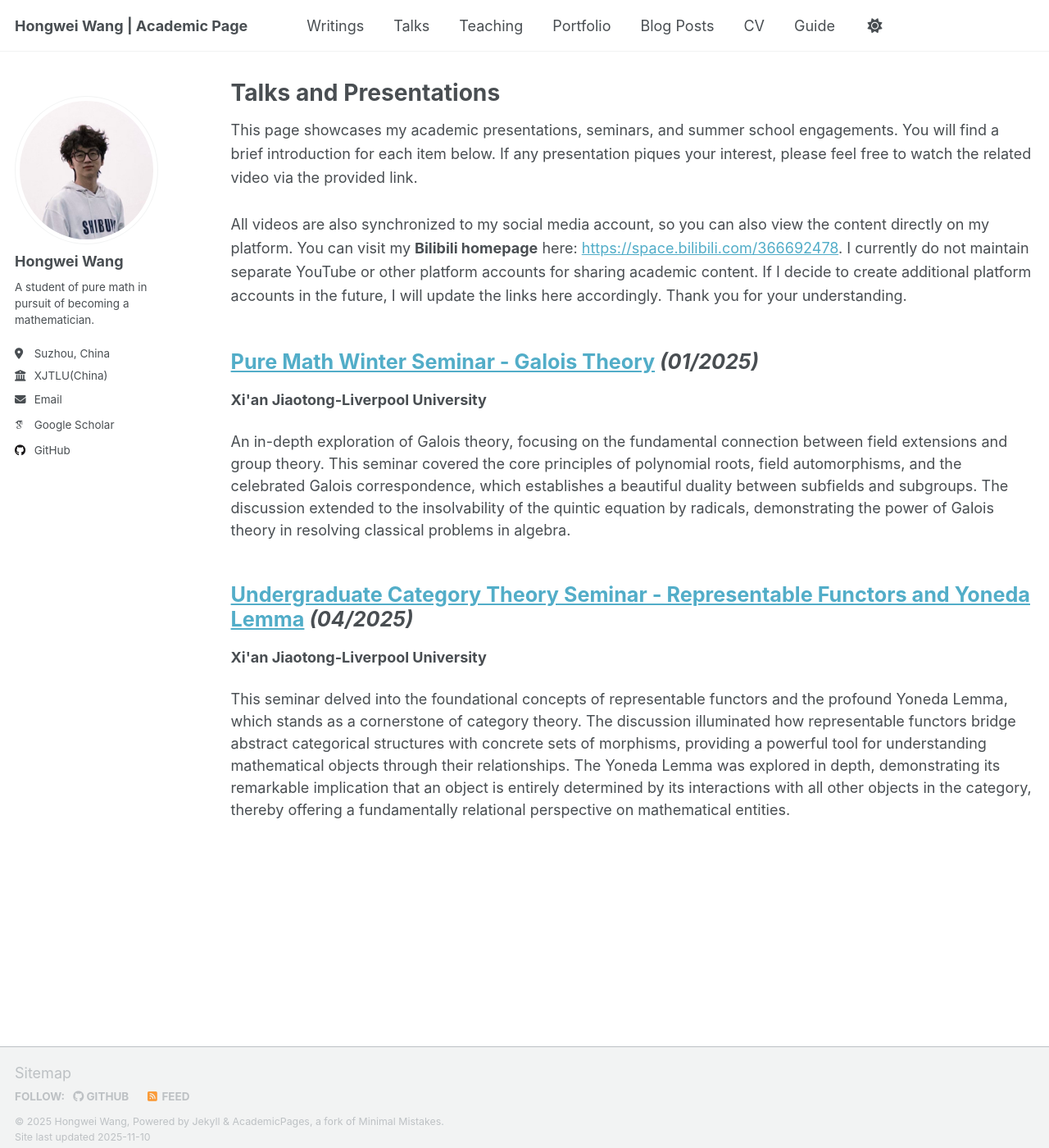
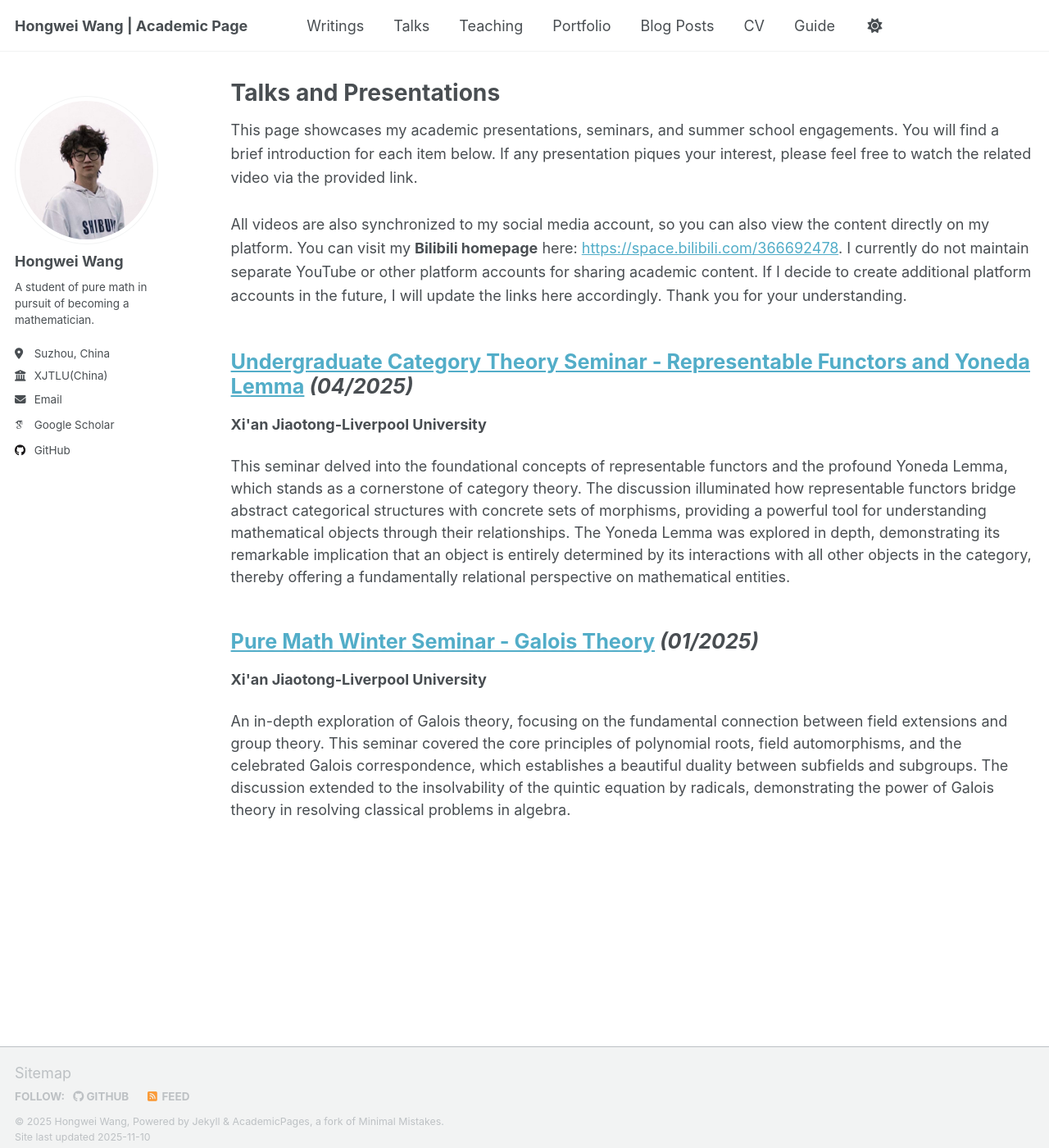
Before and after one commit to WangHongWei-AcademicPage/WangHongWei-AcademicPage.github.io, a Jekyll site: the page built from _pages/talks.html, in a window 1280 px wide and 1400 px high. Shown: the whole window at 82% size. Built offline with Jekyll 4.4.1, drawn with Linux system fonts in a browser that asks for light colours; some web fonts are replaced; a script that is not in the unit is left out.

Commit message:
Update talks.html

```diff
--- a/_pages/talks.html
+++ b/_pages/talks.html
@@ -9,13 +9,13 @@ author_profile: true
 All videos are also synchronized to my social media account, so you can also view the content directly on my platform. You can visit my <strong>Bilibili homepage</strong> here: <a href="https://space.bilibili.com/366692478?spm_id_from=333.1007.0.0">https://space.bilibili.com/366692478</a>. I currently do not maintain separate YouTube or other platform accounts for sharing academic content. If I decide to create additional platform accounts in the future, I will update the links here accordingly. Thank you for your understanding.</p>
 
 <div class="publication-item">
+  <h3 style="font-size: 1.4em; margin-bottom: 0.5em;"><a href="https://www.bilibili.com/video/BV1xLR2YDEoL/?spm_id_from=333.1387.homepage.video_card.click" target="_blank" style="font-size: inherit;">Undergraduate Category Theory Seminar - Representable Functors and Yoneda Lemma</a> <em>(04/2025)</em></h3>
+  <p><strong>Xi'an Jiaotong-Liverpool University</strong></p>
+  <p>This seminar delved into the foundational concepts of representable functors and the profound Yoneda Lemma, which stands as a cornerstone of category theory. The discussion illuminated how representable functors bridge abstract categorical structures with concrete sets of morphisms, providing a powerful tool for understanding mathematical objects through their relationships. The Yoneda Lemma was explored in depth, demonstrating its remarkable implication that an object is entirely determined by its interactions with all other objects in the category, thereby offering a fundamentally relational perspective on mathematical entities.</p>
+</div>
+
+<div class="publication-item">
   <h3 style="font-size: 1.4em; margin-bottom: 0.5em;"><a href="https://www.bilibili.com/video/BV1Vbc3e2EZS/?spm_id_from=333.1387.homepage.video_card.click" target="_blank" style="font-size: inherit;">Pure Math Winter Seminar - Galois Theory</a> <em>(01/2025)</em></h3>
   <p><strong>Xi'an Jiaotong-Liverpool University</strong></p>
   <p>An in-depth exploration of Galois theory, focusing on the fundamental connection between field extensions and group theory. This seminar covered the core principles of polynomial roots, field automorphisms, and the celebrated Galois correspondence, which establishes a beautiful duality between subfields and subgroups. The discussion extended to the insolvability of the quintic equation by radicals, demonstrating the power of Galois theory in resolving classical problems in algebra.</p>
 </div>
-
-<div class="publication-item">
-  <h3 style="font-size: 1.4em; margin-bottom: 0.5em;"><a href="https://www.bilibili.com/video/BV1xLR2YDEoL/?spm_id_from=333.1387.homepage.video_card.click" target="_blank" style="font-size: inherit;">Undergraduate Category Theory Seminar - Representable Functors and Yoneda Lemma</a> <em>(04/2025)</em></h3>
-  <p><strong>Xi'an Jiaotong-Liverpool University</strong></p>
-  <p>This seminar delved into the foundational concepts of representable functors and the profound Yoneda Lemma, which stands as a cornerstone of category theory. The discussion illuminated how representable functors bridge abstract categorical structures with concrete sets of morphisms, providing a powerful tool for understanding mathematical objects through their relationships. The Yoneda Lemma was explored in depth, demonstrating its remarkable implication that an object is entirely determined by its interactions with all other objects in the category, thereby offering a fundamentally relational perspective on mathematical entities.</p>
-</div>
```
